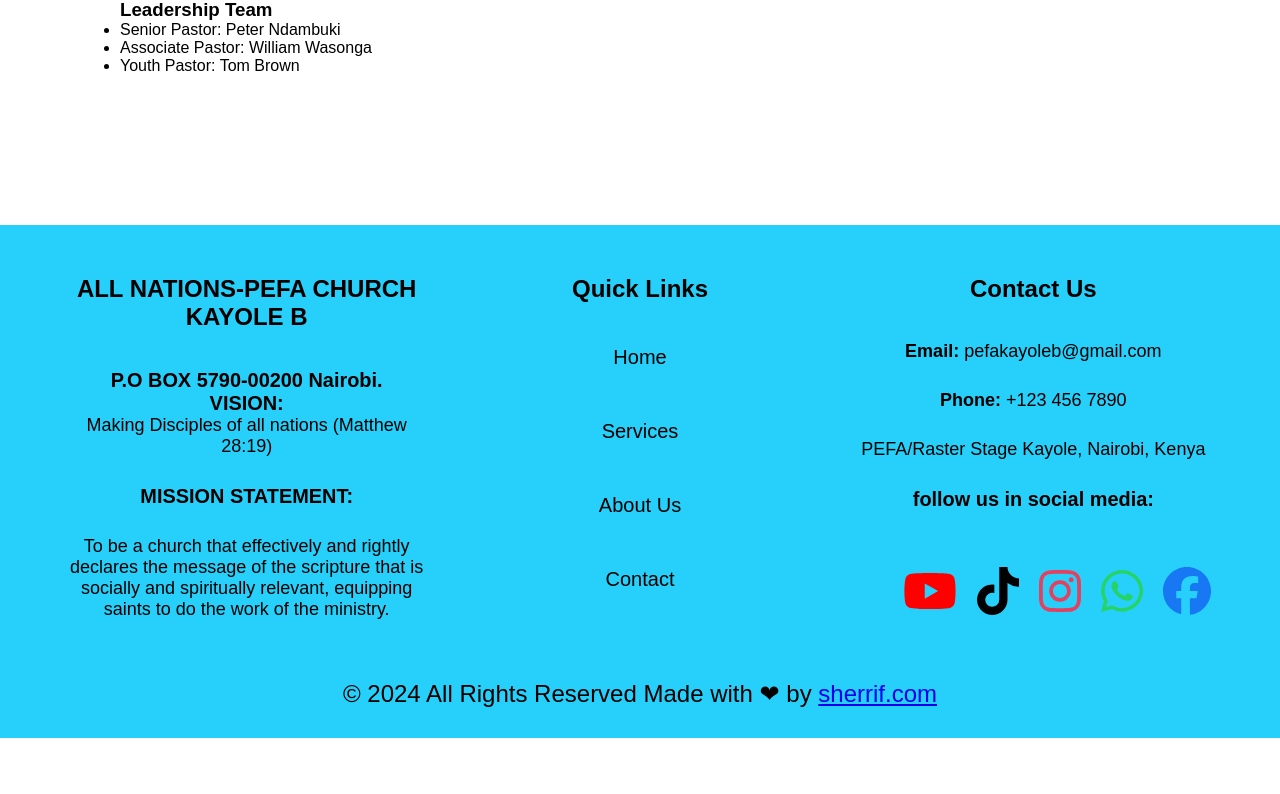
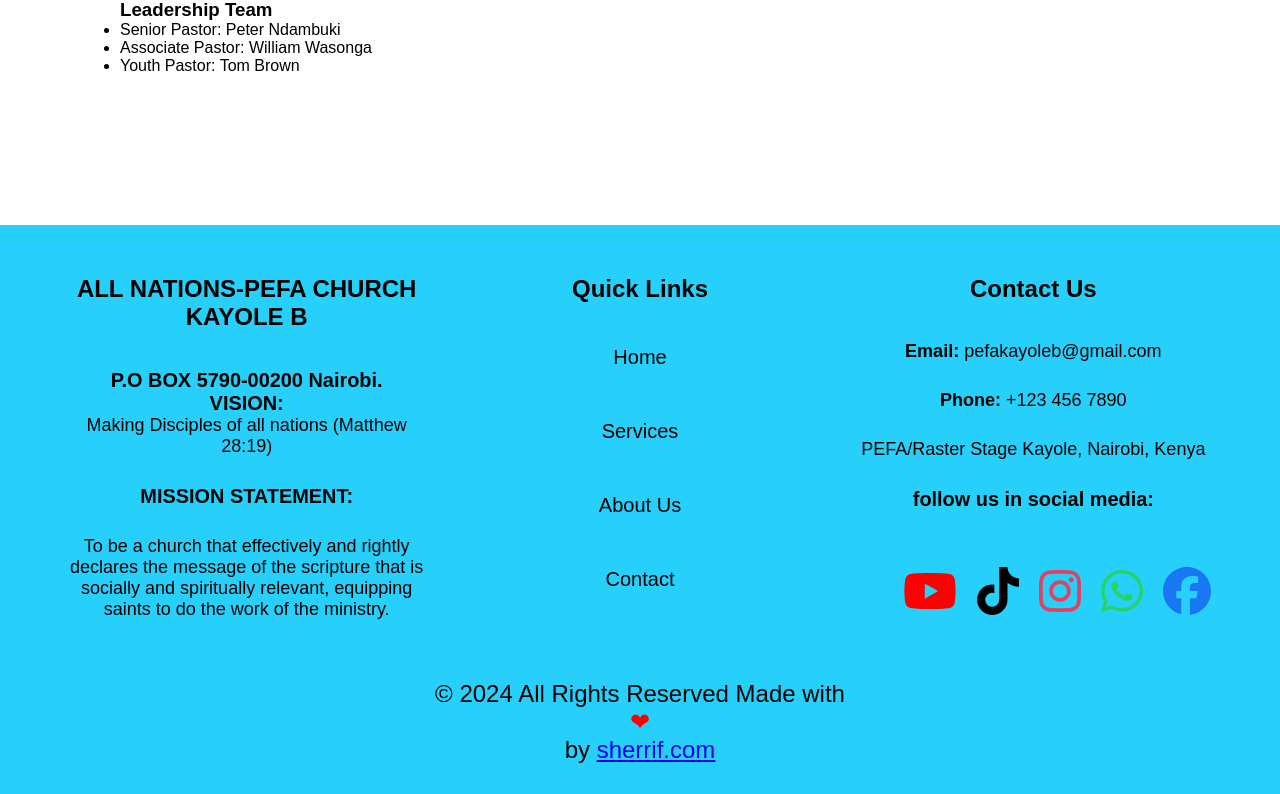
Before and after one commit to kimitasharrif/churchwebsite, a React (Create React App) app: page / in a window 1280 px wide. Shown: the part 1270-2064 px from the top of the page. Before the commit the page ends 2008 px from the top, so only its background shows below. Built offline with nearby package versions, Linux system fonts and the light colour scheme.

Commit message:
events added

```diff
--- a/src/App.css
+++ b/src/App.css
@@ -438,11 +438,11 @@ html, body {
 .love-link {
   color: red; /* Red color for the love icon */
   text-decoration: none; /* No underline */
-  font-size: 20px; /* Size of the heart icon */
+  font-size: 14pxpx; /* Size of the heart icon */
 }
 
 .love-link:hover {
-  color: darkred; /* Darker red on hover */
+  color: red; /* Darker red on hover */
 }
 /* General Form Styling */
 .form-container {
--- a/src/components/Footer.jsx
+++ b/src/components/Footer.jsx
@@ -70,7 +70,7 @@ function Footer() {
 
       <div className="footer-bottom">
   <p>
-    &copy; {new Date().getFullYear()}  All Rights Reserved              Made with  ❤
+    &copy; {new Date().getFullYear()}  All Rights Reserved              Made with  <div className='love-link'>❤</div>
      by <a href="https://kimitasharrif.netlify.app/"> sherrif.com </a>
   </p>
 </div>
```
